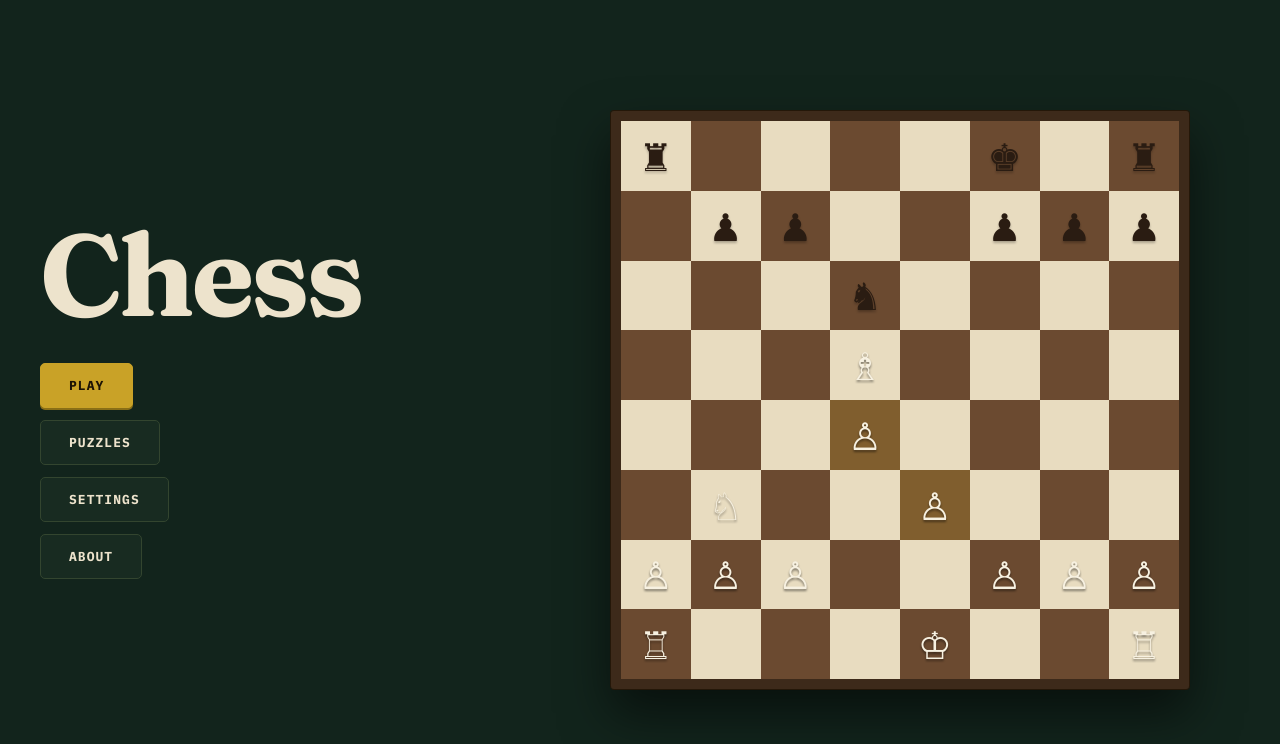
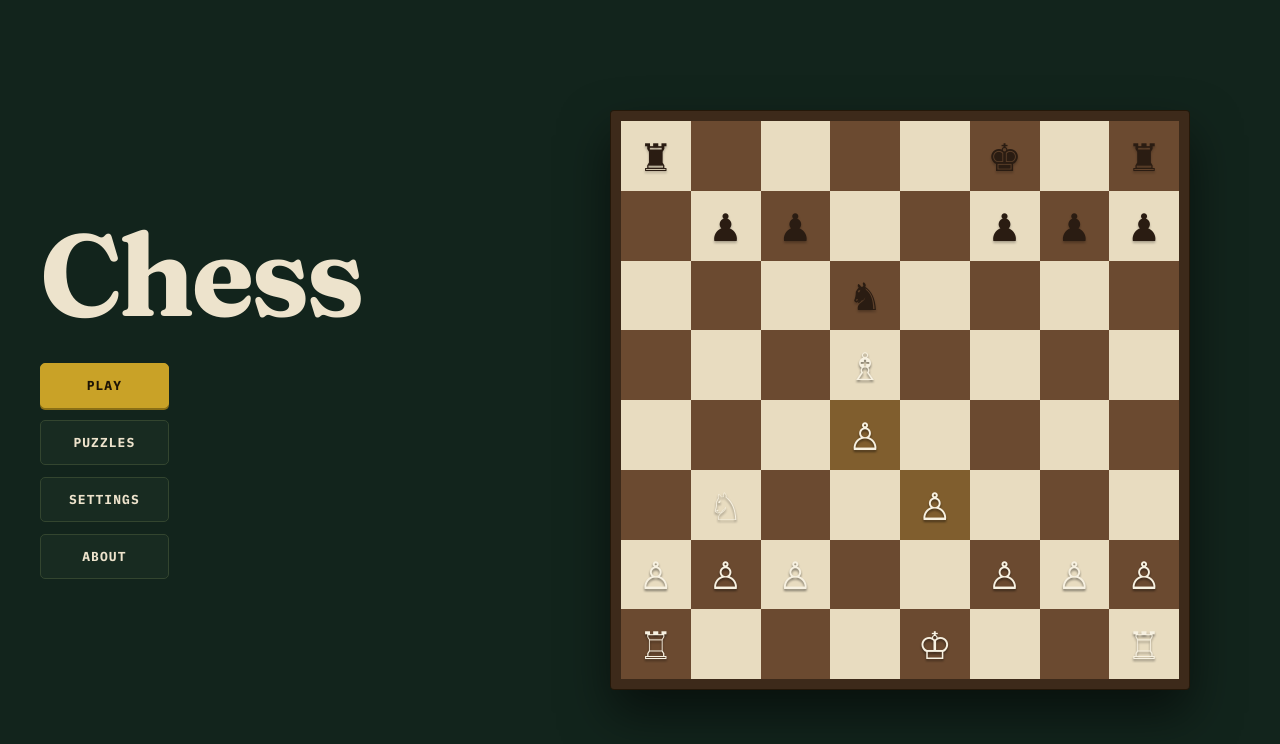
Before and after one commit to Byeok2044/Chess-Game, a React (Vite) app in the folder chess-game/: page / in a window 1280 px wide. Shown: the top 744 px of the page. Built offline with nearby package versions, Linux system fonts and the light colour scheme; no server answers.

Commit message:
Update Landing.css

```diff
--- a/chess-game/src/Landing.css
+++ b/chess-game/src/Landing.css
@@ -70,9 +70,9 @@
 }
 
 .hero-actions {
-  display: flex;
-  flex-direction: column;
-  align-items: flex-start;
+  display: grid;
+  grid-template-columns: max-content;
+  justify-items: stretch;
   gap: var(--space-3);
   margin-top: var(--space-5);
 }
@@ -81,7 +81,7 @@
   display: inline-flex;
   align-items: center;
   justify-content: center;
-  width: auto;
+  width: 100%;
   padding: 13px 28px;
   font-family: var(--font-mono);
   font-size: 13px;
@@ -132,7 +132,7 @@
     text-align: center;
   }
   .hero-actions {
-    align-items: center;
+    justify-content: center;
   }
   .hero-right {
     order: -1;
```
